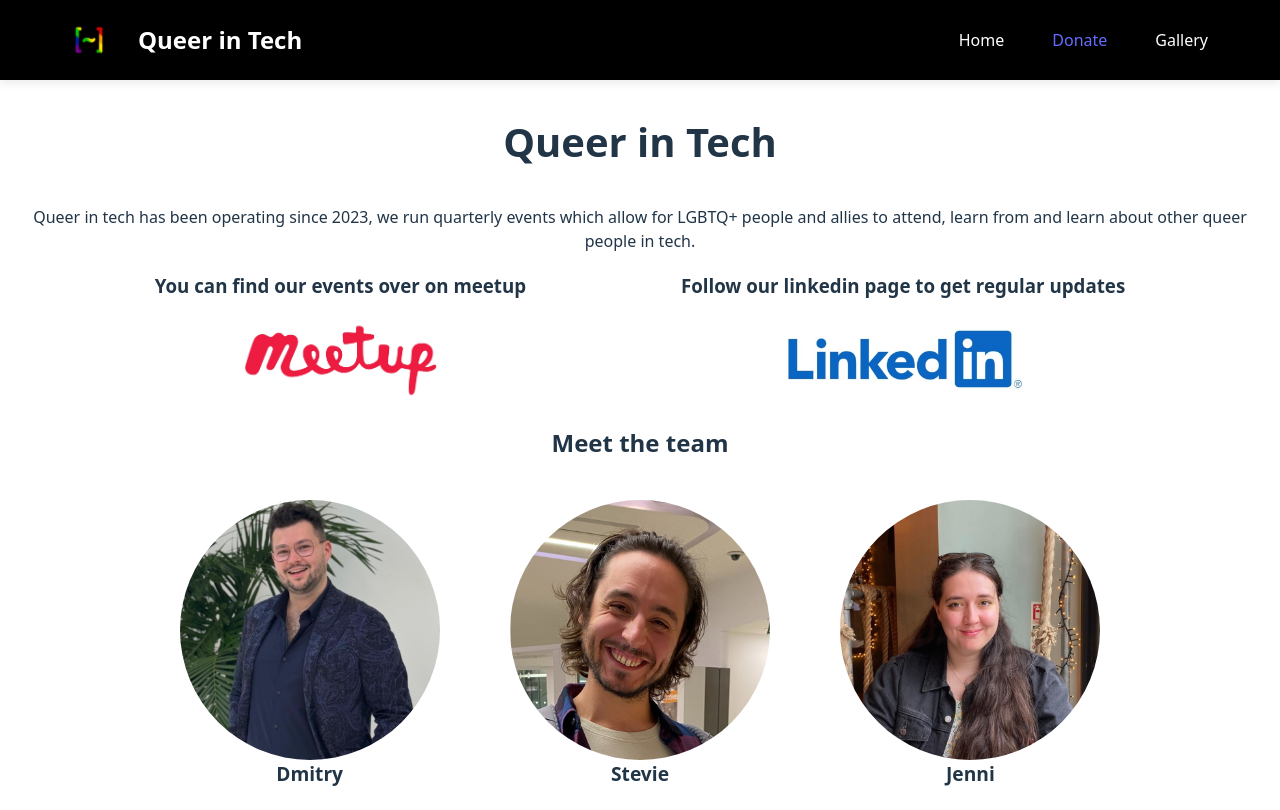
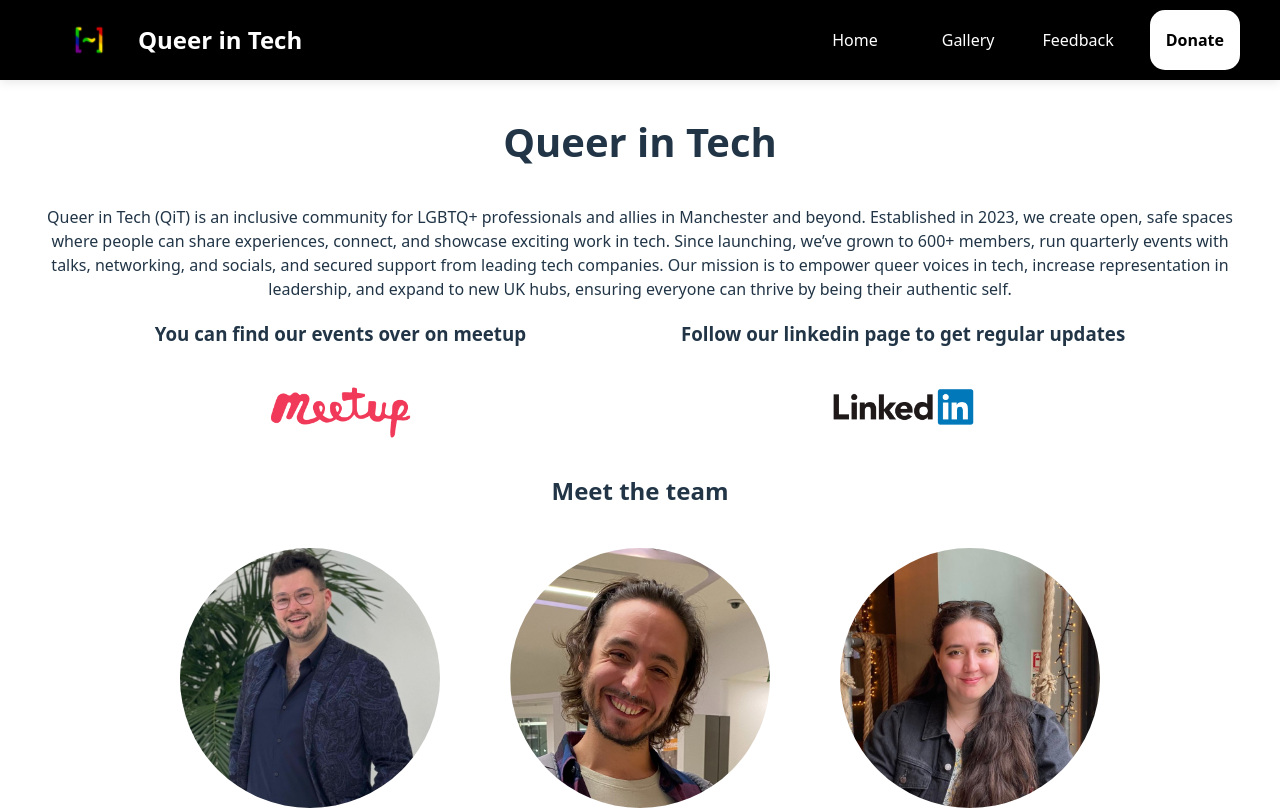
Before and after one commit to Queer-In-Tech/queer-in-tech-website, a React (Vite) app: page / in a window 1280 px wide. Shown: the top 810 px of the page. Built offline with nearby package versions, Linux system fonts and the light colour scheme.

Commit message:
update some styles and add some links

```diff
--- a/src/App.css
+++ b/src/App.css
@@ -36,12 +36,29 @@
   color: #646cff;
 }
 
+.link-font {
+  color: white;
+}
+
+.donate {
+  background-color: white;
+  border-radius: 15px;
+  height: 60px !important;
+  margin-left: 20px;
+}
+
+.donate-text {
+  color: black;
+  font-weight: 700;
+}
+
 .navbar-menu {
   display: flex;
   list-style: none;
   text-align: center;
   margin: 0;
   padding: 0;
+  align-items: center;
 }
 
 .navbar-item {
--- a/src/App.tsx
+++ b/src/App.tsx
@@ -40,10 +40,13 @@ function App() {
                             <Link to="/" className="navbar-link" onClick={closeMenu}>Home</Link>
                         </li>
                         <li className="navbar-item">
-                            <Link to="https://donate.stripe.com/00waEQ4AL0tHgxU72W0x200">Donate</Link>
+                            <Link to="/gallery" className="navbar-link" onClick={closeMenu}>Gallery</Link>
                         </li>
                         <li className="navbar-item">
-                            <Link to="/gallery" className="navbar-link" onClick={closeMenu}>Gallery</Link>
+                            <Link className={"link-font"} to="https://docs.google.com/forms/d/e/1FAIpQLSdVoRtw-MLWAVgtTPYfieDUf9esvGc6LNTrGxr-xcTJyK5bFA/viewform?usp=header" >Feedback</Link>
+                        </li>
+                        <li className="navbar-item donate">
+                            <Link className={"donate-text"} to="https://donate.stripe.com/00waEQ4AL0tHgxU72W0x200">Donate</Link>
                         </li>
                     </ul>
                 </div>
--- a/src/pages/Home.scss
+++ b/src/pages/Home.scss
@@ -27,6 +27,7 @@
   padding: 1em;
   font-weight: bold;
   font-size: 1.2em;
+  color: white;
 
   /* Avatar image — force a square and clip to a perfect circle */
   img {
--- a/src/pages/Home.tsx
+++ b/src/pages/Home.tsx
@@ -1,25 +1,38 @@
-import React from 'react';
+import React, { useState, useEffect } from 'react';
 import './Home.scss';
 
 const Home: React.FC = () => {
+  const [isDarkMode, setIsDarkMode] = useState<boolean>(
+    window.matchMedia && window.matchMedia('(prefers-color-scheme: dark)').matches
+  );
+
+  useEffect(() => {
+    const mediaQuery = window.matchMedia('(prefers-color-scheme: dark)');
+    const handleChange = (e: MediaQueryListEvent) => {
+      setIsDarkMode(e.matches);
+    };
+
+    mediaQuery.addEventListener('change', handleChange);
+    return () => mediaQuery.removeEventListener('change', handleChange);
+  }, []);
+
   return (
     <div className="home-page">
             <h2 className={"title"}>Queer in Tech</h2>
-            <div>Queer in tech has been operating since 2023, we run quarterly events which allow for LGBTQ+ people and
-                allies to attend, learn from and learn about other queer people in tech.
+            <div>Queer in Tech (QiT) is an inclusive community for LGBTQ+ professionals and allies in Manchester and beyond. Established in 2023, we create open, safe spaces where people can share experiences, connect, and showcase exciting work in tech. Since launching, we’ve grown to 600+ members, run quarterly events with talks, networking, and socials, and secured support from leading tech companies. Our mission is to empower queer voices in tech, increase representation in leadership, and expand to new UK hubs, ensuring everyone can thrive by being their authentic self.
             </div>
         <div className="find-us">
             <div>
                 <h3>You can find our events over on meetup</h3>
                 <a href={"https://www.meetup.com/queer-in-tech-inclusive-tech-meetup"} target={"_blank"}><img className={"icon"}
-                                                                                                              src={"./meetup.jpeg"}
+                                                                                                              src={"./meetup.png"}
                                                                                                               alt={"meetup link"}/></a>
             </div>
             <div>
                 <h3>Follow our linkedin page to get regular updates</h3>
                 <a href={"https://www.linkedin.com/company/queer-in-tech-uk"} target={"_blank"}><img className={"icon"}
-                                                                                                     src={"./linkedin.jpg"}
-                                                                                                     alt={"meetup link"}/></a>
+                                                                                                     src={isDarkMode ? "./linkedin-dark.png" : "./linkedin.png"}
+                                                                                                     alt={"linkedin link"}/></a>
             </div>
         </div>
             <h2>Meet the team</h2>
@@ -32,6 +45,7 @@ const Home: React.FC = () => {
                 <PersonCard name={"Rebecca"} image={"./rebecca.jpeg"}/>
                 <PersonCard name={"Joe"} image={"./joe.jpeg"}/>
                 <PersonCard name={"Ari"} image={"./ari.jpeg"}/>
+                <PersonCard name={"Alex"} image={"./alex.jpeg"}/>
             </div>
     </div>
   );
@@ -39,16 +53,17 @@ const Home: React.FC = () => {
 
 const PersonCard = (props: Person) => {
     return (
-        <div className={"person-card"}>
+        <a href={props.linkedin} className={"person-card"}>
             <img src={props.image} alt={props.name}/>
             {props.name}
-        </div>
+        </a>
     )
 }
 
 interface Person {
     name: string,
     image: string,
+    linkedin?: string,
 }
 
 export default Home;
```
Also changed, not shown: public/alex.jpeg (added), public/linkedin-dark.png (added).
